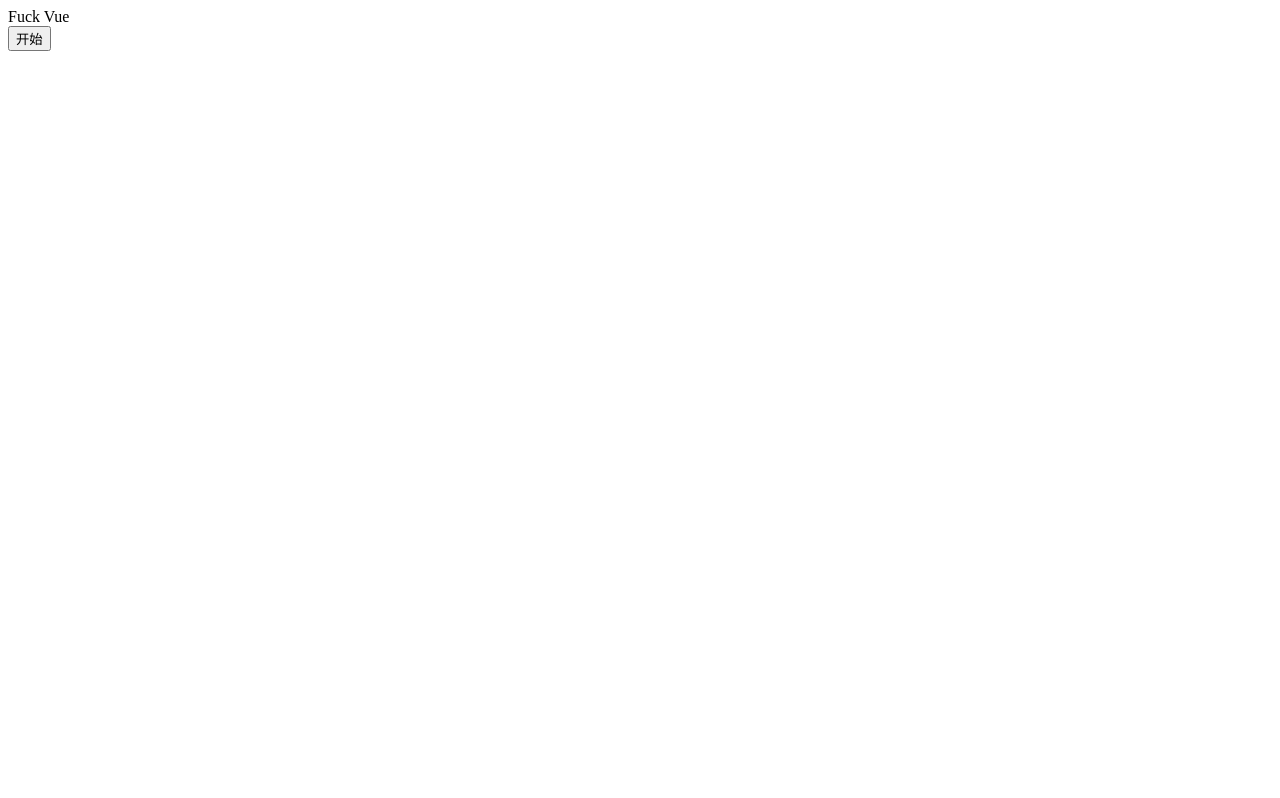
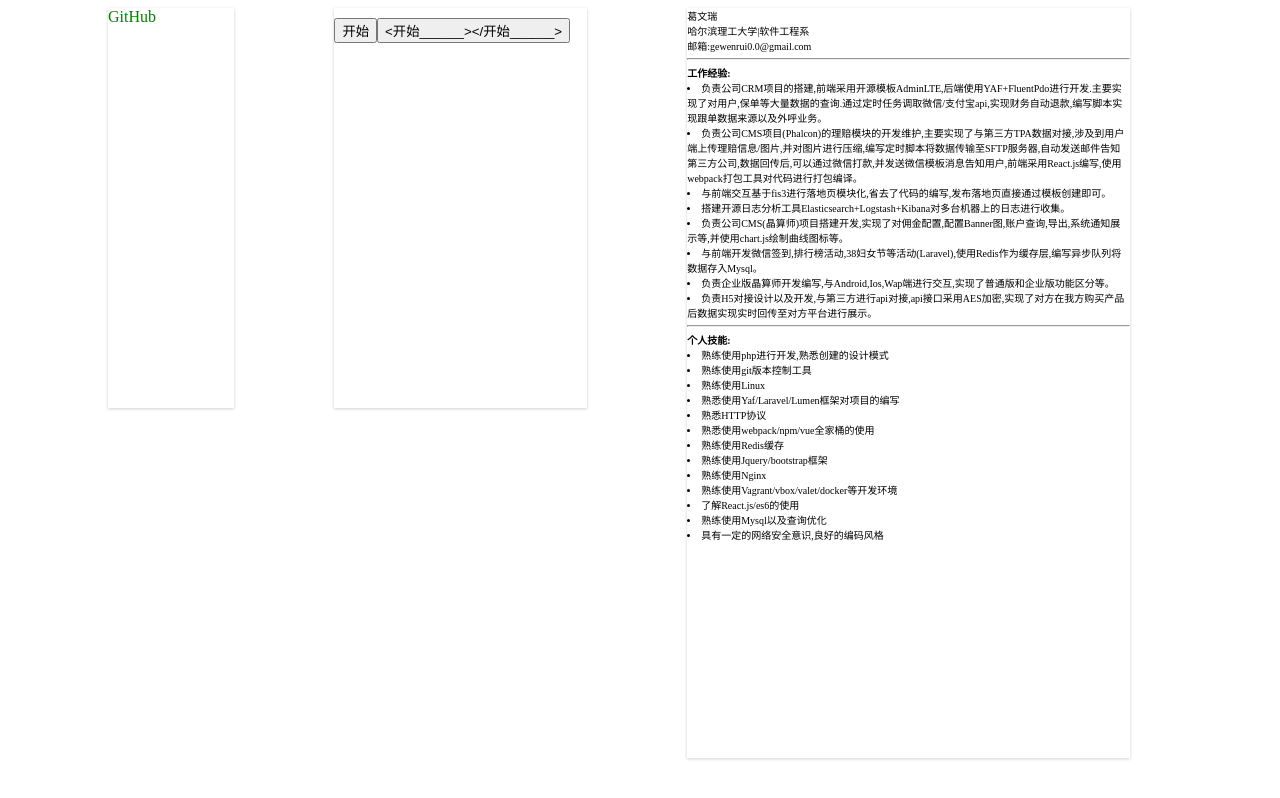
Before and after one commit to WenRuige/vue-resume, a Vue app: page /#/ in a window 1280 px wide. Built offline with nearby package versions, Linux system fonts and the light colour scheme.

Commit message:
resume v1.0

```diff
--- a/src/components/Hello.vue
+++ /dev/null
@@ -1,81 +0,0 @@
-<template>
-  <div class="hello">
-    Fuck Vue
-
-    <!--  v-html 渲染-->
-   <div v-html="message">
-    </div>
-
-
-    <button v-on:click="test">开始</button>
-
-
-  </div>
-</template>
-
-<script>
-  export default {
-    name: 'hello',
-    created(){
-
-    },
-    data () {
-      return {
-        //文本中实际输出内容
-        message: '',
-        content: `
-          今天天气很好吗,
-          今天天气很好吗,
-          今天天气很好吗,
-          今天天气很好吗,
-          今天天气很好吗,
-          今天天气很好吗,
-          今天天气很好吗,
-          今天天气很好吗,
-          今天天气很好吗
-          `,
-        //计数器
-        counter: 0,
-        //数组总长度
-        totalLength: 0,
-        //分词后的数组
-        splitArray: {},
-        //setIntval的id
-        id: 0
-
-      }
-    }, methods: {
-      test: function () {
-        //数组
-        this.$data.splitArray = this.$data.content.split(",");
-        //数组长度
-        this.$data.totalLength = this.$data.splitArray.length;
-        //每个setInterval都会有一个Id
-        this.$data.id = setInterval(this.loop, 1000)
-      }, loop: function () {
-        //如果当前元素大于数组的总元素的话,那么直接提示数组过长
-        if (this.$data.counter >= this.$data.totalLength) {
-          //清除setInterval
-          clearInterval(this.$data.id);
-          //return null
-          return;
-        }
-        //console.log(this.$data.splitArray);
-
-        //清空左右空格,需要check数组内元素是否为空
-        this.$data.message += this.$data.splitArray[this.$data.counter] != "" ? this.$data.splitArray[this.$data.counter].trim() : '';
-        this.$data.message += "<br>"
-
-        //计数器加一
-        this.$data.counter += 1;
-
-
-      }
-    }
-  }
-</script>
-
-<!-- Add "scoped" attribute to limit CSS to this component only -->
-<style scoped>
-
-</style>
--- /dev/null
+++ b/src/components/Left.vue
@@ -0,0 +1,242 @@
+<template>
+  <div>
+
+    <div class="div-inline" id="title">
+      GitHub
+
+    </div>
+    <div class="div-inline" id="left">
+      <!--  v-html 渲染-->
+      <div id="inner_content" v-html="message">
+      </div>
+
+      <button v-on:click="test">开始</button>
+      <button v-on:click="show">
+        <开始______></开始______>
+      </button>
+    </div>
+
+
+    <div class="div-inline" id="right">
+
+      <div id="right-content" v-bind:style="right_content">
+        <!--第一部分-->
+        <div id="first_part">
+          葛文瑞
+          <br>
+          哈尔滨理工大学|软件工程系
+          <br>
+          邮箱:gewenrui0.0@gmail.com
+
+          <hr>
+        </div>
+        <!--第二部分-->
+        <div id="second_part">
+          <span id="title_one">工作经验:</span>
+
+          <li>
+            负责公司CRM项目的搭建,前端采用开源模板AdminLTE,后端使用YAF+FluentPdo进行开发.主要实现了对用户,保单等大量数据的查询.通过定时任务调取微信/支付宝api,实现财务自动退款,编写脚本实现跟单数据来源以及外呼业务。
+
+
+          </li>
+          <li>
+            负责公司CMS项目(Phalcon)的理赔模块的开发维护,主要实现了与第三方TPA数据对接,涉及到用户端上传理赔信息/图片,并对图片进行压缩,编写定时脚本将数据传输至SFTP服务器,自动发送邮件告知第三方公司,数据回传后,可以通过微信打款,并发送微信模板消息告知用户,前端采用React.js编写,使用webpack打包工具对代码进行打包编译。
+
+
+          </li>
+          <li>与前端交互基于fis3进行落地页模块化,省去了代码的编写,发布落地页直接通过模板创建即可。</li>
+          <li>搭建开源日志分析工具Elasticsearch+Logstash+Kibana对多台机器上的日志进行收集。</li>
+          <li>负责公司CMS(晶算师)项目搭建开发,实现了对佣金配置,配置Banner图,账户查询,导出,系统通知展示等,并使用chart.js绘制曲线图标等。</li>
+          <li>与前端开发微信签到,排行榜活动,38妇女节等活动(Laravel),使用Redis作为缓存层,编写异步队列将数据存入Mysql。</li>
+          <li>负责企业版晶算师开发编写,与Android,Ios,Wap端进行交互,实现了普通版和企业版功能区分等。</li>
+          <li>负责H5对接设计以及开发,与第三方进行api对接,api接口采用AES加密,实现了对方在我方购买产品后数据实现实时回传至对方平台进行展示。</li>
+          <hr>
+        </div>
+        <!--第三部分-->
+        <div id="third_part">
+          <span id="title_two">个人技能:</span>
+          <li>熟练使用php进行开发,熟悉创建的设计模式</li>
+          <li>熟练使用git版本控制工具</li>
+          <li>熟练使用Linux</li>
+          <li>熟悉使用Yaf/Laravel/Lumen框架对项目的编写</li>
+          <li>熟悉HTTP协议</li>
+          <li>熟悉使用webpack/npm/vue全家桶的使用</li>
+          <li>熟练使用Redis缓存</li>
+          <li>熟练使用Jquery/bootstrap框架</li>
+          <li>熟练使用Nginx</li>
+          <li>熟练使用Vagrant/vbox/valet/docker等开发环境</li>
+          <li>了解React.js/es6的使用</li>
+          <li>熟练使用Mysql以及查询优化</li>
+          <li>具有一定的网络安全意识,良好的编码风格</li>
+
+
+        </div>
+
+      </div>
+
+
+      <!--<div v-bind:style="styleObject">-->
+      <!--大声道啊实打实大撒多-->
+      <!--</div>-->
+    </div>
+  </div>
+</template>
+
+<script>
+  export default {
+    created(){
+
+    },
+    data () {
+      return {
+        //文本中实际输出内容
+        message: '',
+        content: `
+body,form,h1,h2,h3,h4{margin:0px;padding:0px;},
+.side li{list-style:none;},
+.side ul{margin:0px;padding:0px;},
+img{border:none;},
+pre{white-space:pre-wrap; white-space:-moz-pre-wrap; white-space:-pre-wrap; white-space:-o-pre-wrap; word-wrap:break-word; },
+.share_buttons{float:right; width:170px; margin:5px 0; font:normal 12px/24px Arial, Helvetica, sans-serif; text-align:right;},
+.share_buttons span{display:inline-block; line-height:30px; font-weight:bold; color:green; vertical-align:middle;},
+.share_buttons a{display:inline-block; width:25px; height:30px; background-position: 0px 5px; cursor:pointer; vertical-align:middle;},
+.share_douban{background-image:url(../images/ico_douban.gif)},
+.share_renren{background-image:url(../images/ico_renren.gif)},
+.share_sina{background:url(../images/ico_sina.gif) no-repeat center center;},
+.share_qq{background:url(../images/ico_qq.gif) no-repeat center center;},
+.article_description { text-indent:2em;}
+          `,
+        //计数器
+        counter: 0,
+        //数组总长度
+        totalLength: 0,
+        //分词后的数组
+        splitArray: {},
+        //setIntval的id
+        id: 0,
+        activeColor: 'red',
+        fontSize: 30,
+        styleObject: {
+          color: 'red',
+          fontSize: '10px'
+        }, right_content: {}
+
+      }
+    }, methods: {
+      test: function () {
+        //数组
+        this.$data.splitArray = this.$data.content.split(",");
+        //数组长度
+        this.$data.totalLength = this.$data.splitArray.length;
+        //每个setInterval都会有一个Id
+        this.$data.id = setInterval(this.loop, 500)
+      }, loop: function () {
+        //如果当前元素大于数组的总元素的话,那么直接提示数组过长
+        if (this.$data.counter >= this.$data.totalLength) {
+          //清除setInterval
+          clearInterval(this.$data.id);
+          //return null
+          return;
+        }
+        //console.log(this.$data.splitArray);
+
+        //清空左右空格,需要check数组内元素是否为空
+        this.$data.message += this.$data.splitArray[this.$data.counter] != "" ? "<span>" + this.$data.splitArray[this.$data.counter].trim() + "</span>" : '';
+        this.$data.message += "<br>";
+
+        //计数器加一
+        this.$data.counter += 1;
+
+
+      }, show: function () {
+
+        var dataObj = {}; //声明一个数组
+        //声明一个数组
+
+        dataObj["right_content"] = "margin/20px";
+        //声明数组,可实现
+        this.$set(this.$data.right_content, "margin", "20px")
+        //定时更新style数据
+        setInterval(this.appendStyle, 1000)
+        //this.randColor()
+        //随机append数组内的颜色
+      }, appendStyle: function () {
+
+        this.$set(this.$data.styleObject, "color", color[randomNum])
+      }
+      , randColor: function () {
+        var color = ["black", "red", "green", "gray"]
+        var randomNum = Math.random() * color.length;
+        randomNum = parseInt(randomNum, 10)
+        this.$set(this.$data.styleObject, "color", color[randomNum])
+      }
+    }
+  }
+</script>
+
+<!-- Add "scoped" attribute to limit CSS to this component only -->
+<style scoped>
+
+  .div-inline {
+    display: inline;
+    float: left;
+    /*border:1px solid #F00*/
+  }
+
+  #title {
+    margin-left: 100px;
+    width: 10%;
+    height: 400px;
+    color: green;
+    box-shadow: 0px 1px 3px rgba(34, 25, 25, 0.2);
+  }
+
+  #left {
+    width: 20%;
+    height: 400px;
+    margin-left: 100px;
+    color: green;
+    box-shadow: 0px 1px 3px rgba(34, 25, 25, 0.2);
+  }
+
+  #inner_content {
+    text-align: center;
+    height: 10px;
+    line-height: 10px;
+  }
+
+  #right {
+    width: 35%;
+    height: 750px;
+    margin-left: 100px;
+    color: black;
+    box-shadow: 0px 1px 3px rgba(34, 25, 25, 0.2);
+  }
+
+  /*#right-content {*/
+  /*margin: 20px;*/
+  /*}*/
+
+  /*第一部分css*/
+  #first_part {
+    font-size: 10px;
+  }
+
+  #second_part {
+    font-size: 10px;
+  }
+
+  #third_part {
+    font-size: 10px;
+  }
+
+  #title_one {
+    font-weight: bold
+  }
+
+  #title_two {
+    font-weight: bold
+  }
+
+
+</style>
--- a/src/router/index.js
+++ b/src/router/index.js
@@ -1,6 +1,7 @@
 import Vue from 'vue'
 import Router from 'vue-router'
-import Hello from '@/components/Hello'
+import Left from '@/components/Left'
+//import Right from '@/components/Right'
 
 Vue.use(Router)
 
@@ -8,8 +9,8 @@ export default new Router({
   routes: [
     {
       path: '/',
-      name: 'Hello',
-      component: Hello
+      name: 'Left',
+      component: Left
     }
   ]
 })
```
